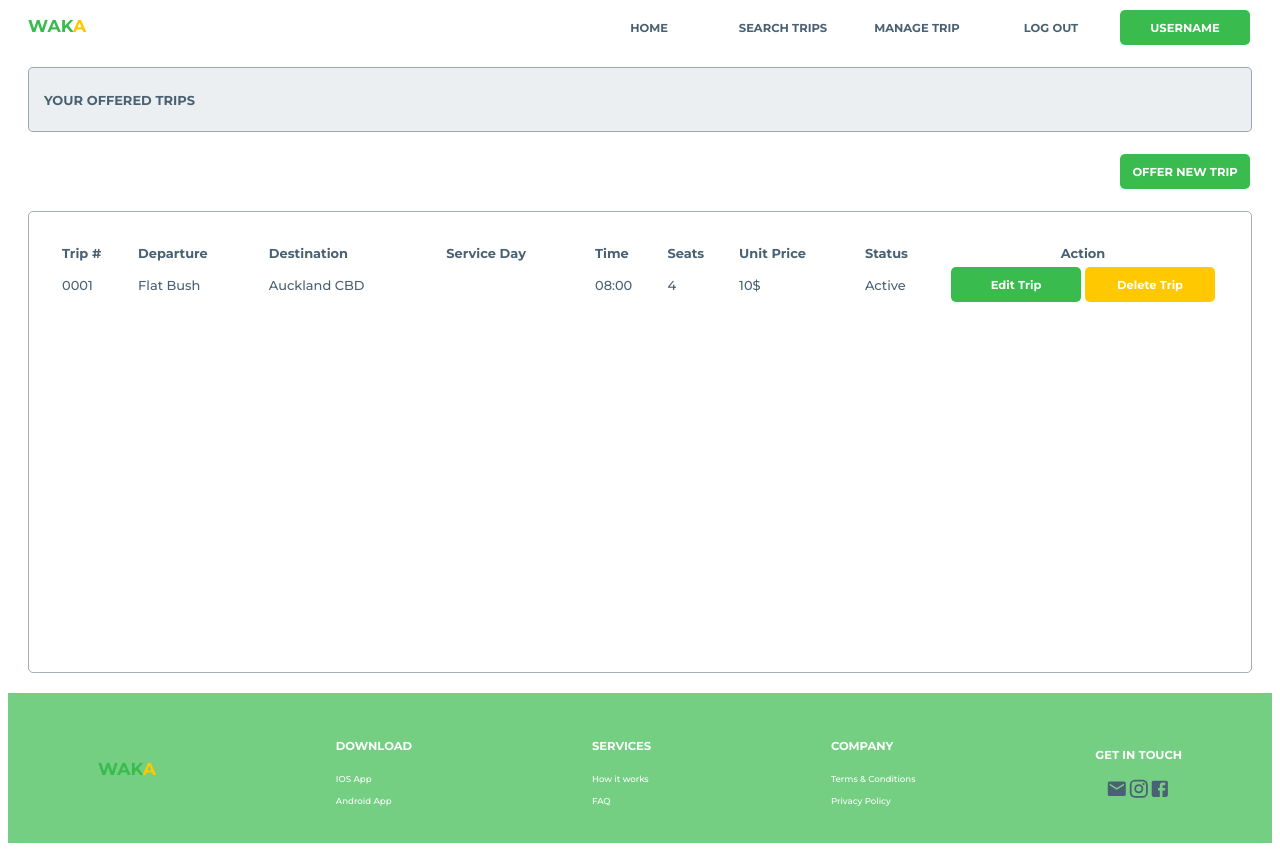
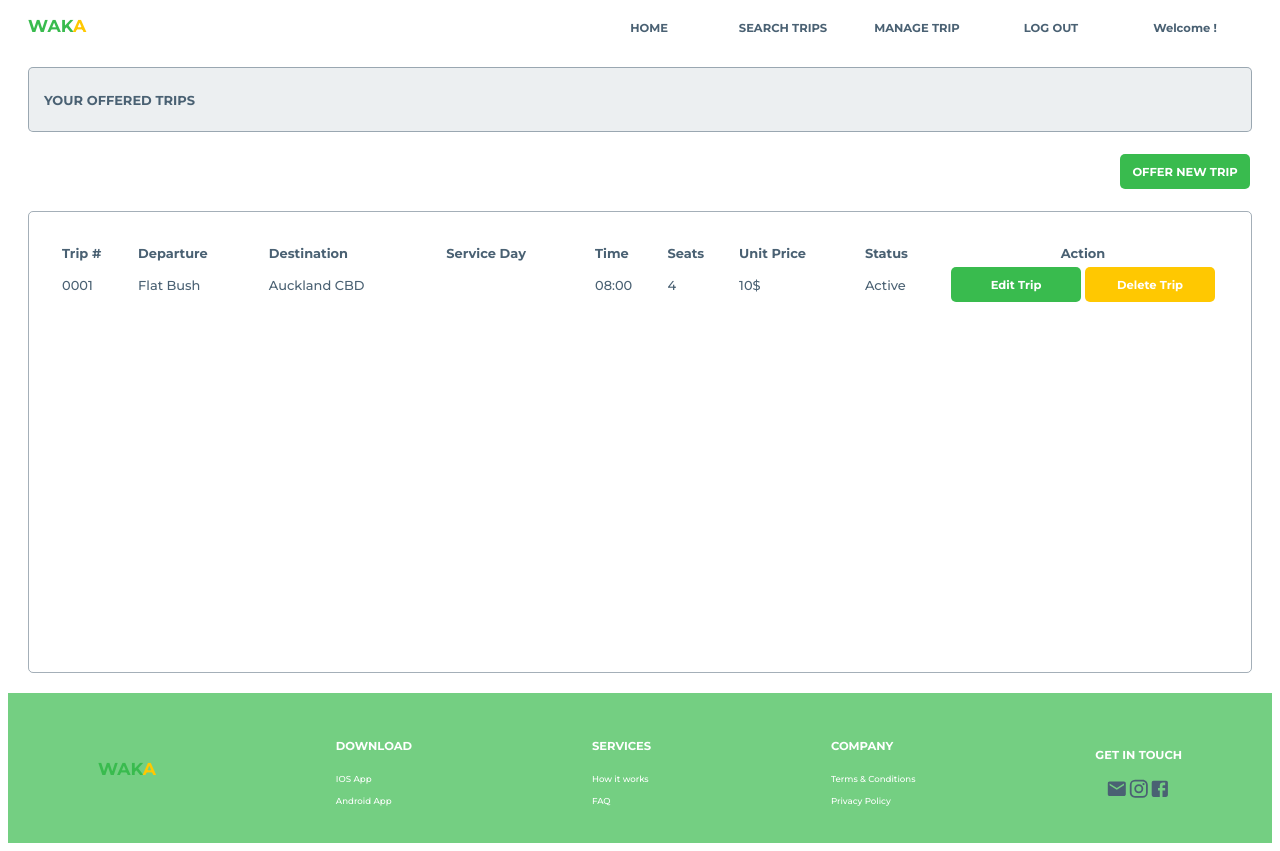
Before and after one commit to VeasnaHub/IOD-Capstone-Project, a React (Vite) app in the folder frontend/: page /offeredtrips in a window 1280 px wide. Built offline with nearby package versions, Linux system fonts and the light colour scheme; a web font is replaced by a local one.

Commit message:
To add log out function

```diff
--- a/frontend/src/components/LoggedNavBar.jsx
+++ b/frontend/src/components/LoggedNavBar.jsx
@@ -1,10 +1,13 @@
 import Logo from "./logo";
 import { useNavigate } from "react-router-dom";
 import { useState } from "react";
+import { useUserContext } from "../context/UserContext";
 
 function LoggedNavBar() {
 
   const navigate = useNavigate();
+  const { currentUser, handleUpdateUser } = useUserContext();
+  const [loggedIn, setLoggedIn] = useState(currentUser.firstName);
   const [dropdownOpen, setDropdownOpen] = useState(false);
 
   const handleDropdownToggle = () => {
@@ -27,8 +30,8 @@ function LoggedNavBar() {
             </div>
           )}
           </div>
-        <button className="default-button" onClick={() => navigate("/loggedout")}>LOG OUT</button>
-        <button className="green-button">USERNAME</button>
+        <button className="default-button" onClick={() => { handleUpdateUser({}); setLoggedIn(false); navigate("/loggedout")}}>LOG OUT</button>
+        <button className="default-button green-font">Welcome {currentUser.firstName}!</button>
       </nav>
         </div>
     )
```
